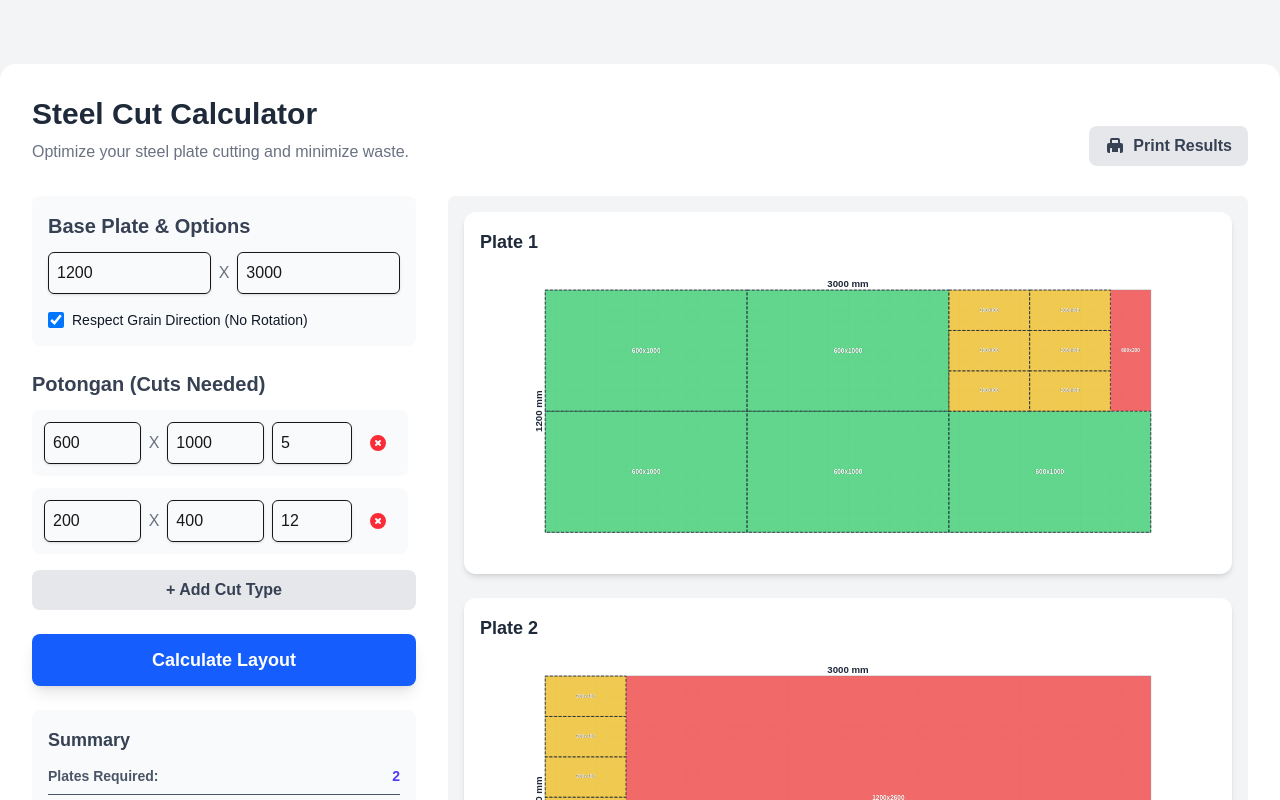
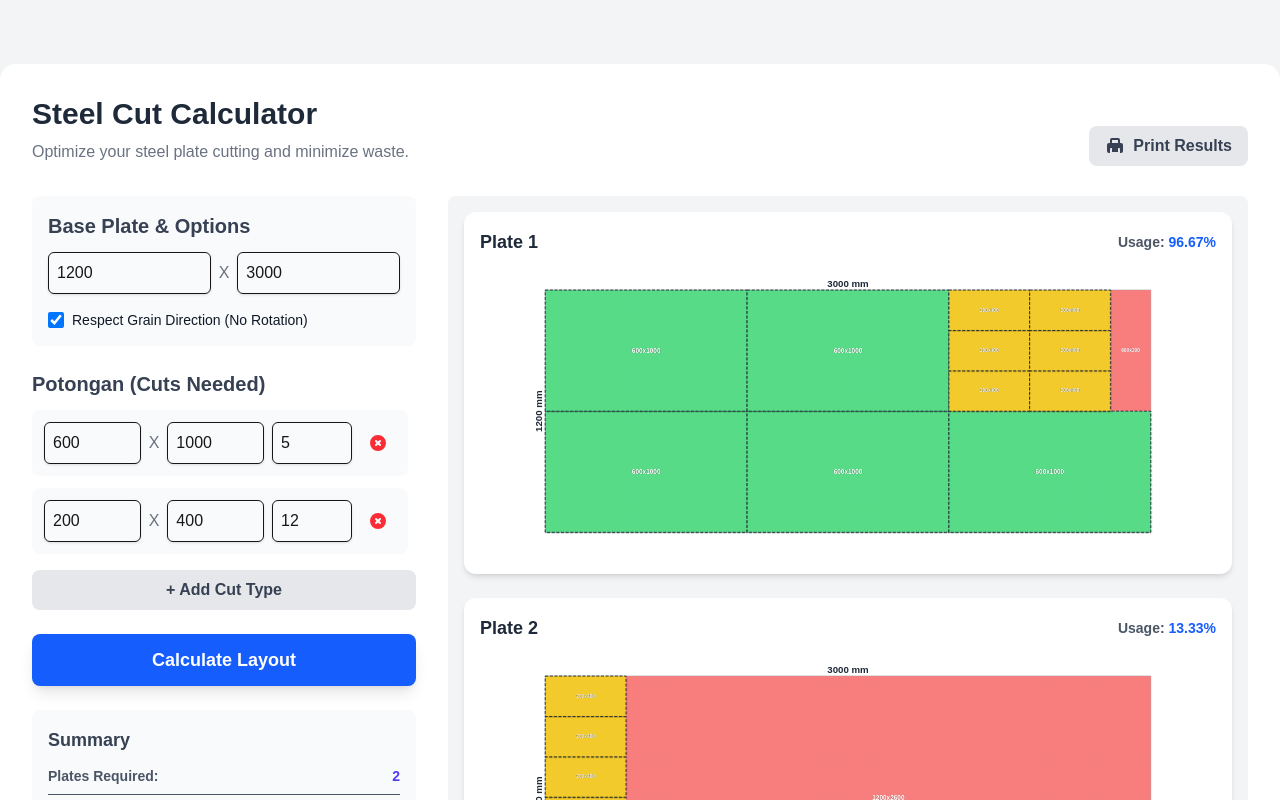
Before and after one commit to aadty/steel-cut-calculator, a Next.js app: page / in a window 1280 px wide. Both pictures are taken after a click on the button "Calculate Layout". Shown: the top 800 px of the page. Built offline with nearby package versions, Linux system fonts and the light colour scheme.

Commit message:
Enhance Steel Cut Calculator to include layout statistics and improved visualization features

```diff
--- a/app/page.js
+++ b/app/page.js
@@ -11,7 +11,7 @@ export default function SteelCutCalculatorPage() {
         { id: 1, width: 600, height: 1000, quantity: 5 },
         { id: 2, width: 200, height: 400, quantity: 12 },
     ]);
-    // State for the calculated layouts. Each layout now contains pieces and waste rectangles.
+    // State for the calculated layouts. Each layout now contains pieces, waste, and its own stats.
     const [layouts, setLayouts] = useState([]);
     // State for statistics
     const [stats, setStats] = useState({ totalPieces: 0, usedArea: 0, wasteArea: 0, totalBaseArea: 0, efficiency: 0, platesRequired: 0 });
@@ -173,7 +173,15 @@ export default function SteelCutCalculatorPage() {
 
                 if (currentPlateLayout.length > 0) {
                     const wasteRects = calculateWasteRects(basePlate, currentPlateLayout);
-                    allLayouts.push({ pieces: currentPlateLayout, waste: wasteRects });
+                    const plateUsedArea = currentPlateLayout.reduce((acc, p) => acc + (p.width * p.height), 0);
+                    const plateBaseArea = basePlate.width * basePlate.height;
+                    const plateStats = {
+                        usedArea: plateUsedArea,
+                        wasteArea: plateBaseArea - plateUsedArea,
+                        efficiency: ((plateUsedArea / plateBaseArea) * 100).toFixed(2),
+                        pieceCount: currentPlateLayout.length
+                    };
+                    allLayouts.push({ pieces: currentPlateLayout, waste: wasteRects, stats: plateStats });
                 }
 
                 if(piecesToPlace.length === remainingPieces.length) break;
@@ -204,8 +212,8 @@ export default function SteelCutCalculatorPage() {
         if (!basePlate.width || !basePlate.height || !layout || !layout.pieces) return null;
 
         const { pieces, waste } = layout;
-        const colors = ["#3b82f6", "#22c55e", "#eab308", "#8b5cf6", "#ec4899", "#14b8a6"];
-        const wasteColor = "#ef4444";
+        const colors = ["#60a5fa", "#4ade80", "#facc15", "#a78bfa", "#f472b6", "#2dd4bf"]; // New Palette
+        const wasteColor = "#f87171"; // Softer Red
 
         const rotatedViewBoxWidth = basePlate.height;
         const rotatedViewBoxHeight = basePlate.width;
@@ -229,6 +237,17 @@ export default function SteelCutCalculatorPage() {
                         <pattern id="grid" width="50" height="50" patternUnits="userSpaceOnUse">
                             <path d="M 50 0 L 0 0 0 50" fill="none" stroke="#e5e7eb" strokeWidth="2"/>
                         </pattern>
+                        <filter id="dropShadow" x="-20%" y="-20%" width="140%" height="140%">
+                            <feGaussianBlur in="SourceAlpha" stdDeviation="3"/>
+                            <feOffset dx="2" dy="2" result="offsetblur"/>
+                            <feComponentTransfer>
+                                <feFuncA type="linear" slope="0.5"/>
+                            </feComponentTransfer>
+                            <feMerge>
+                                <feMergeNode/>
+                                <feMergeNode in="SourceGraphic"/>
+                            </feMerge>
+                        </filter>
                     </defs>
 
                     <rect x="0" y="0" width={rotatedViewBoxWidth} height={rotatedViewBoxHeight} fill="url(#grid)" stroke="#9ca3af" strokeWidth="4"/>
@@ -249,7 +268,7 @@ export default function SteelCutCalculatorPage() {
                                     width={rotatedRectWidth}
                                     height={rotatedRectHeight}
                                     fill={wasteColor}
-                                    fillOpacity="0.8"
+                                    fillOpacity="0.9"
                                 />
                                 {showText && (
                                     <text
@@ -278,14 +297,14 @@ export default function SteelCutCalculatorPage() {
                         const rotatedPieceHeight = piece.width;
 
                         return (
-                            <g key={piece.pieceId}>
+                            <g key={piece.pieceId} style={{ filter: 'url(#dropShadow)'}}>
                                 <rect
                                     x={rotatedX}
                                     y={rotatedY}
                                     width={rotatedPieceWidth}
                                     height={rotatedPieceHeight}
                                     fill={colors[piece.originalId % colors.length]}
-                                    fillOpacity="0.7"
+                                    fillOpacity="0.85"
                                     stroke="#1f2937"
                                     strokeWidth="4"
                                     strokeDasharray="15 8"
@@ -332,9 +351,9 @@ export default function SteelCutCalculatorPage() {
                     .print-visualization { page-break-inside: avoid; }
                 }
             ` }} />
-            <main className="bg-gray-100 flex items-center justify-center min-h-screen py-8 no-print">
+            <main className="bg-gray-100 flex items-center justify-center min-h-screen py-8">
                 <div className="w-full max-w-7xl mx-auto p-4 md:p-8 bg-white rounded-2xl shadow-lg my-8 print-container">
-                    <div className="flex justify-between items-center">
+                    <div className="flex justify-between items-center no-print">
                         <div>
                             <h1 className="text-3xl font-bold text-gray-800 mb-2">Steel Cut Calculator</h1>
                             <p className="text-gray-500 mb-8">Optimize your steel plate cutting and minimize waste.</p>
@@ -347,7 +366,7 @@ export default function SteelCutCalculatorPage() {
 
                     <div className="grid grid-cols-1 lg:grid-cols-3 gap-8">
                         {/* Left Column: Inputs and Controls */}
-                        <div className="lg:col-span-1 flex flex-col space-y-6">
+                        <div className="lg-col-span-1 flex flex-col space-y-6 no-print">
                             {/* Base Plate & Options */}
                             <div className="bg-gray-50 p-4 rounded-lg">
                                 <h2 className="text-xl font-semibold text-gray-700 mb-3">Base Plate & Options</h2>
@@ -410,7 +429,15 @@ export default function SteelCutCalculatorPage() {
                            {layouts.length > 0 ? (
                                 layouts.map((layout, index) => (
                                     <div key={index} className="bg-white p-4 rounded-xl shadow-md print-visualization">
-                                        <h3 className="text-lg font-bold text-gray-800 mb-2">Plate {index + 1}</h3>
+                                        <div className="flex justify-between items-center mb-2">
+                                            <h3 className="text-lg font-bold text-gray-800">Plate {index + 1}</h3>
+                                            {layout.stats && (
+                                                <div className="text-sm font-semibold">
+                                                    <span className="text-gray-600">Usage: </span>
+                                                    <span className="text-blue-600">{layout.stats.efficiency}%</span>
+                                                </div>
+                                            )}
+                                        </div>
                                         <div className="bg-white rounded-lg"><Visualization basePlate={basePlate} layout={layout} /></div>
                                     </div>
                                 ))
```
